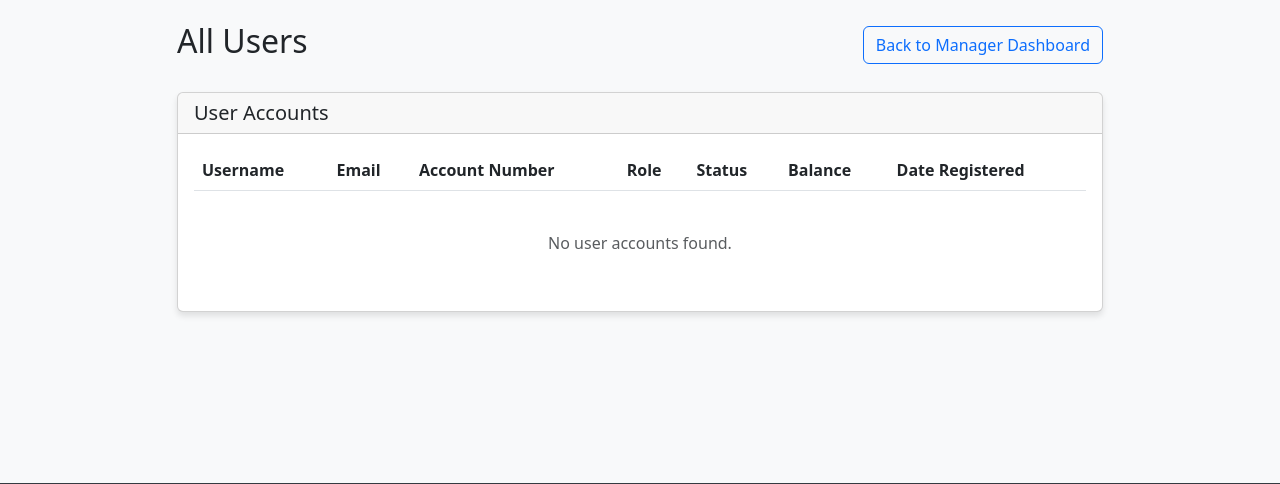
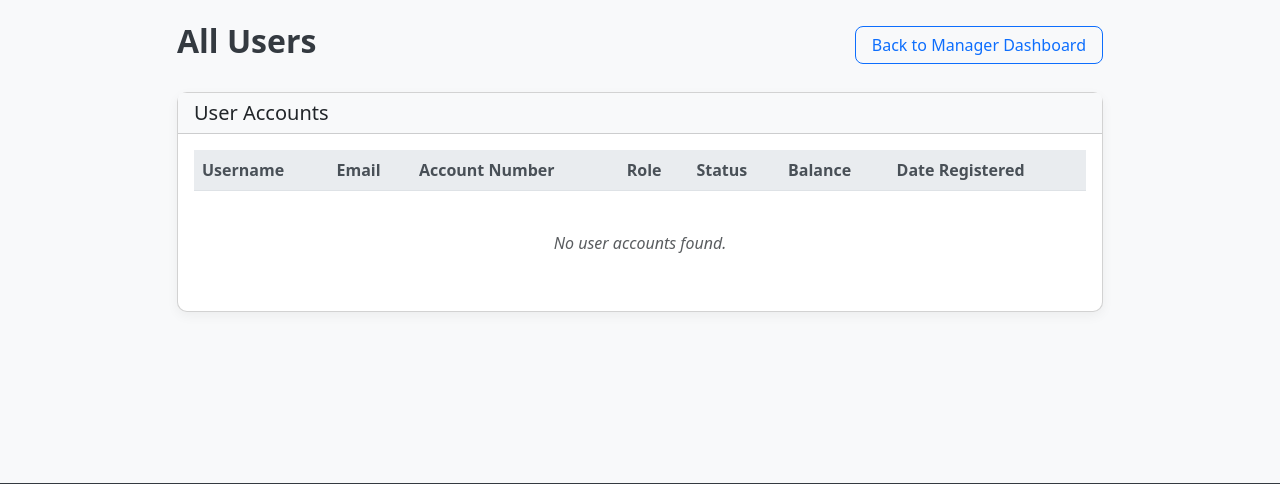
Before and after one commit to jijayne/simple-banking-app-v2, a Python web app: template templates/manager/user_list.html in a window 1280 px wide. Shown: the part 62-546 px from the top of the page. Run offline with Jinja, Linux system fonts and the light colour scheme; the template is opened without the code that fills it, so the values that code supplies are empty.

Commit message:
UI Implemented (UserList)

```diff
--- a/templates/manager/user_list.html
+++ b/templates/manager/user_list.html
@@ -1,6 +1,53 @@
 {% extends "base.html" %}
 
 {% block content %}
+<style>
+    h2 {
+        font-weight: 600;
+        color: #343a40;
+    }
+
+    .btn-outline-primary {
+        border-radius: 8px;
+        padding: 6px 16px;
+        font-weight: 500;
+    }
+
+    .card {
+        border-radius: 10px;
+        box-shadow: 0 4px 12px rgba(0, 0, 0, 0.05);
+    }
+
+    .card-header {
+        background-color: #f8f9fa;
+        font-weight: 600;
+        font-size: 1.1rem;
+    }
+
+    .table thead th {
+        background-color: #e9ecef;
+        color: #495057;
+        font-weight: 600;
+    }
+
+    .table td, .table th {
+        vertical-align: middle;
+    }
+
+    .badge {
+        font-size: 0.85rem;
+        padding: 6px 10px;
+        border-radius: 6px;
+    }
+
+    .text-muted {
+        font-style: italic;
+    }
+
+    .table-striped tbody tr:nth-of-type(odd) {
+        background-color: #f8f9fa;
+    }
+</style>
 <div class="row">
     <div class="col-lg-10 offset-lg-1">
         <div class="d-flex justify-content-between align-items-center mb-4">
```
